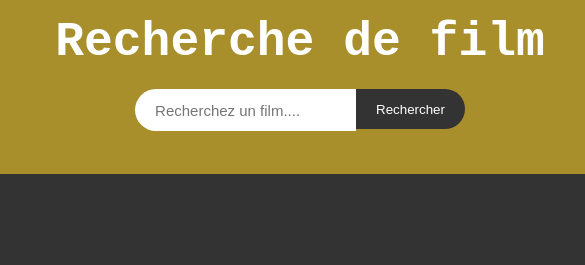
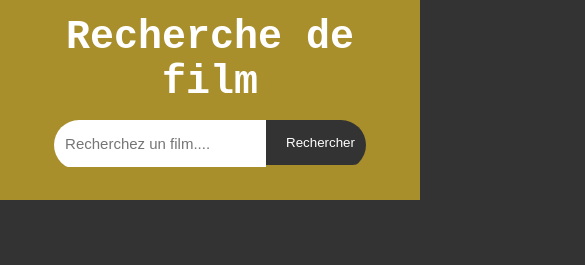
Before and after one commit to Fr-Dae/Looking4movie, a plain HTML site: page index.html in a window 390 px wide. Shown: the top 265 px of the page, 585 px wide, since content can reach past the window. Drawn offline with Linux system fonts and the light colour scheme.

Commit message:
responsive mobile done

```diff
--- a/index.html
+++ b/index.html
@@ -2,7 +2,7 @@
 <html lang="en">
 <head>
     <meta charset="UTF-8">
-    <meta name="viewport" content="width=device-width, initial-scale=1.0">
+    <meta name="viewport" content="width=device-width, initial-scale=1">
     <link href="style.css" rel="stylesheet">
     <title>Looking4Movie</title>
 </head>
--- a/style.css
+++ b/style.css
@@ -12,7 +12,8 @@ header {
     align-items: center;
     background-color: #a88f2b;
     color: white;
-    padding: 2em;
+    padding: 1em;
+    flex-wrap: wrap; /* Ajouter pour améliorer la flexibilité */
 }
 
 main {
@@ -22,6 +23,7 @@ main {
     flex-direction: column;
     width: auto;
     margin: 0 auto;
+    padding: 1em; /* Ajouter un padding pour éviter que le contenu soit collé au bord */
 }
 
 h1 {
@@ -56,6 +58,7 @@ input[type="text"] {
     padding-left: 20px;
     border-radius: 25px 0 0 25px;
     font-size: 15px;
+    flex-grow: 1; /* Permet à l'input de grandir */
 }
 
 button {
@@ -75,12 +78,12 @@ button:hover {
     flex-wrap: wrap;
     justify-content: space-around;
     margin: 0 auto;
-    padding: 50px;
+    padding: 20px;
     flex-direction: row;
     align-items: flex-start;
-    width: 960px;
+    width: 100%;
+    max-width: 960px;
 }
-
 
 .film-item {
     flex-basis: 20%;
@@ -90,8 +93,9 @@ button:hover {
     overflow: hidden;
     background-color: white;
     font-size: 15px;
-    width: 185px;
-    height: 425px;
+    width: 100%;
+    max-width: 185px;
+    height: auto;
 }
 
 .film-item img {
@@ -111,41 +115,12 @@ button:hover {
     padding: 20px;
 }
 
-/* Media Query pour les écrans de PC (largeur de 960px et plus) */
-/* @media (min-width: 960px) {
-    header {
-        flex-direction: row;
-        justify-content: space-around;
-        padding: 30px;
-    }
-
-    #search-container {
-        width: 325px;
-        margin-bottom: 0;
-    }
-
-    #results {
-        justify-content: space-around;
-        padding: 50px;
-        width: auto;
-        max-width: 1200px;
-        margin: 50px auto;
-    }
-
-    .film-item {
-        width: 185px;
-        height: 490px;
-        margin: 10px;
-        padding: 20px;
-    }
-} */
-
 /* Media Query pour les écrans de téléphone (largeur jusqu'à 600px) */
 @media (max-width: 600px) {
     header {
         flex-direction: column;
         padding: 15px;
-        width: 570px;
+        width: 100%;
     }
 
     .tea {
@@ -187,3 +162,51 @@ button:hover {
         padding: 10px;
     }
 }
+
+/* Media Query pour les tablettes (largeur jusqu'à 900px) */
+@media (max-width: 900px) {
+    header {
+        flex-direction: column;
+        padding: 15px;
+        width: 100%;
+    }
+
+    .tea {
+        font-size: 30px;
+    }
+
+    h1 {
+        font-size: 2.5em;
+        text-align: center;
+        margin-bottom: 15px;
+    }
+
+    #search-container {
+        width: 80%;
+        margin: 0 auto 15px;
+        justify-content: center;
+    }
+
+    input[type="text"], button {
+        height: 45px;
+    }
+
+    #results {
+        padding: 15px;
+        flex-direction: column;
+        align-content: center;
+    }
+
+    .film-item {
+        flex-basis: 45%;
+        margin-bottom: 15px;
+    }
+
+    .film-item img {
+        height: auto;
+    }
+
+    #details {
+        padding: 15px;
+    }
+}
```
